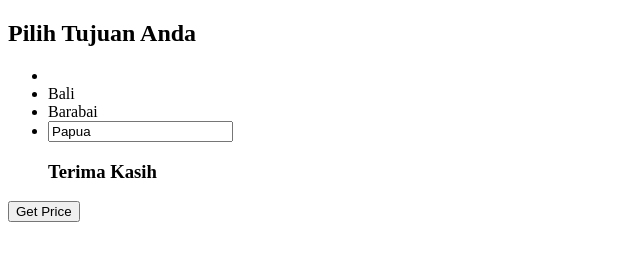
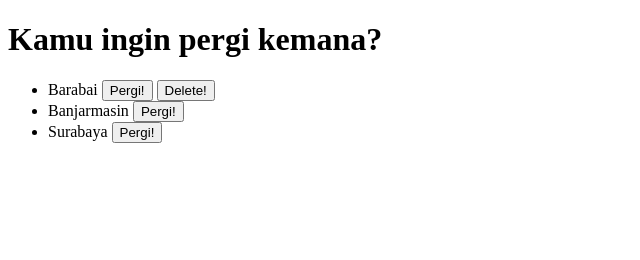
Before and after one commit to mrmuhammadrifki/belajar-dasar-jquery, a plain HTML site: page index.html in a window 1280 px wide. Shown: the whole page, without its empty margins (0-640 px from the left). Drawn offline with nearby package versions, Linux system fonts and the light colour scheme.

Commit message:
Event Handler di Jquery

```diff
--- a/index.html
+++ b/index.html
@@ -7,52 +7,35 @@
     <title>Belajar Jquery</title>
   </head>
   <body>
-    <ul class="lokasi"></ul>
-    <button>Get Price</button>
+    <h1>Kamu ingin pergi kemana?</h1>
+    <ul class="lokasi">
+      <li class="barabai">
+        Barabai
+        <button id="keBarabai">Pergi!</button>
+        <button id="deleteBarabai">Delete!</button>
+      </li>
+      <li class="banjarmasin">
+        Banjarmasin
+        <button id="keBanjarmasin">Pergi!</button>
+      </li>
+      <li class="surabaya">
+        Surabaya
+        <button id="keSurabaya">Pergi!</button>
+      </li>
+    </ul>
     <!-- jquery 3.3.1 CDN -->
     <script src="jquery-3.3.1.min.js"></script>
     <script>
       // Jika halaman sudah ready jalankan script di bawah
       $(document).ready(function () {
-        let price = $("<h2>$300</h2>");
-        var jogja = $("<li class='jogja'><strong>Yogyakarta</strong></li>");
-        var bali = $("<li class='bali'>Bali</li>");
-        var bjm = $("<li class='bjm'>Banjarmasin</li>");
-        var brb = $("<li class='brb'>Barabai</li>");
-        var subjudul = $("<h2>Pilih Tujuan Anda</h2>");
-        var penutup = $("<h3>Terima Kasih</h3>");
-        let mtp = $("<li><input type='text' class='mtp' value='Martapura' /></li>");
-
-        // Add
-        $(".lokasi").before(subjudul);
-        $(".lokasi").prepend(jogja);
-        $(".lokasi").append(bali);
-        brb.appendTo($(".lokasi"));
-        bjm.appendTo($(".lokasi"));
-        mtp.appendTo($(".lokasi"));
-        $(".lokasi").append(penutup);
-
-        $("button").click(function () {
-          price.insertAfter($(".lokasi"));
+        $("#keBarabai").on("click", function () {
+          alert("Gas ke Barabai ");
         });
 
-        // GET
-        // mendapatkan konten text dari element yang dipilih (tanpa markup HTMl)
-        console.log($(".jogja").text());
-        // mendapatkan konten text dari element yang dipilih (dengan markup HTMl)
-        console.log($(".jogja").html());
-        // Mendapatkan value dari inputan
-        console.log($(".inputan").val());
-
-        // SET
-        // Mengatur kontent dari element yang dipilih
-        $(".jogja").html("<em>Hantakan</em>");
-        $(".bjm").text("Babai");
-        $(".mtp").val("Papua");
-
-        // REMOVE
-        $(".bjm").remove();
-        $(".jogja").empty();
+        $("#deleteBarabai").on("click", function () {
+          $(".barabai").remove();
+          alert("Berhasil dihapus");
+        });
       });
     </script>
   </body>
```
